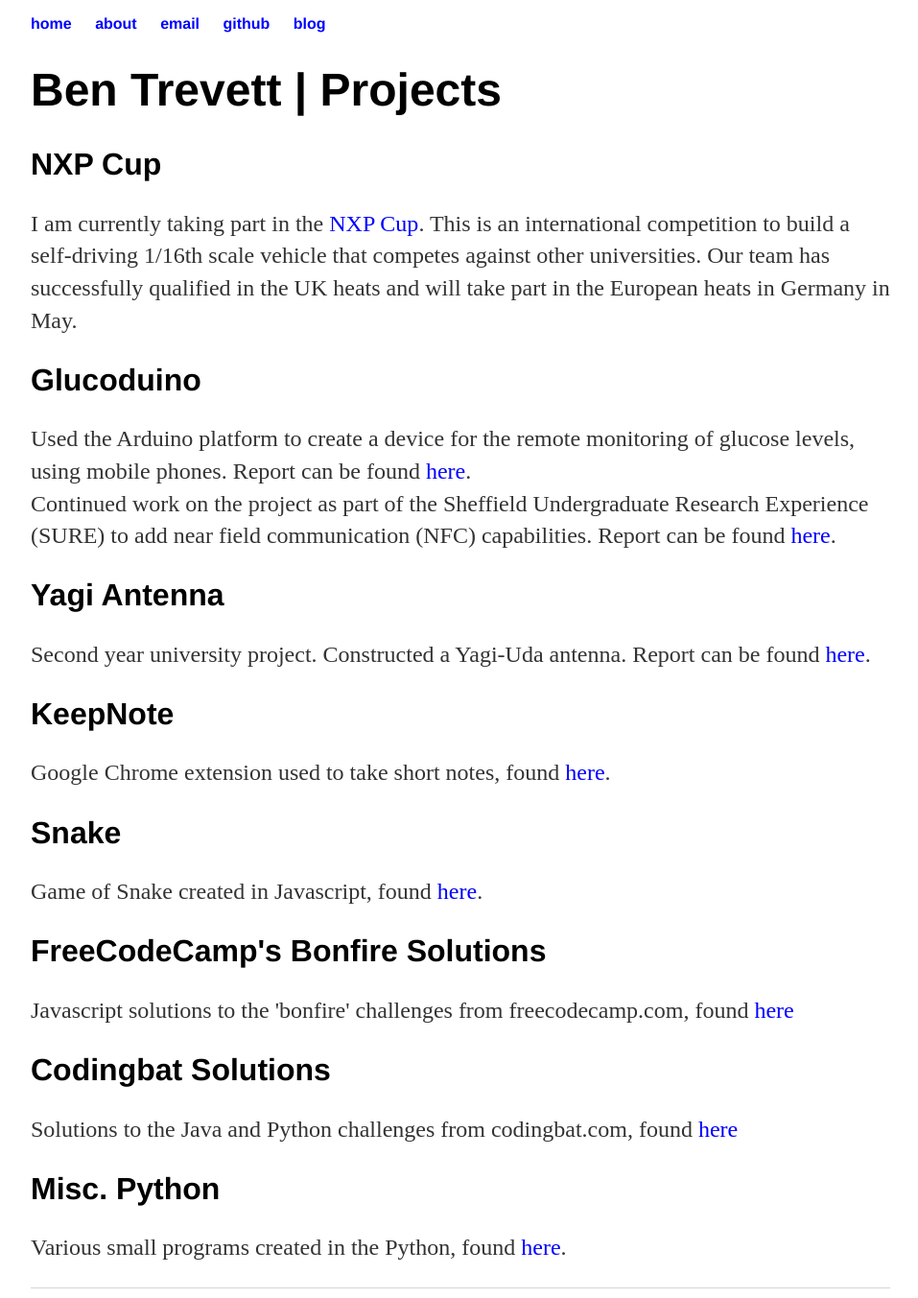
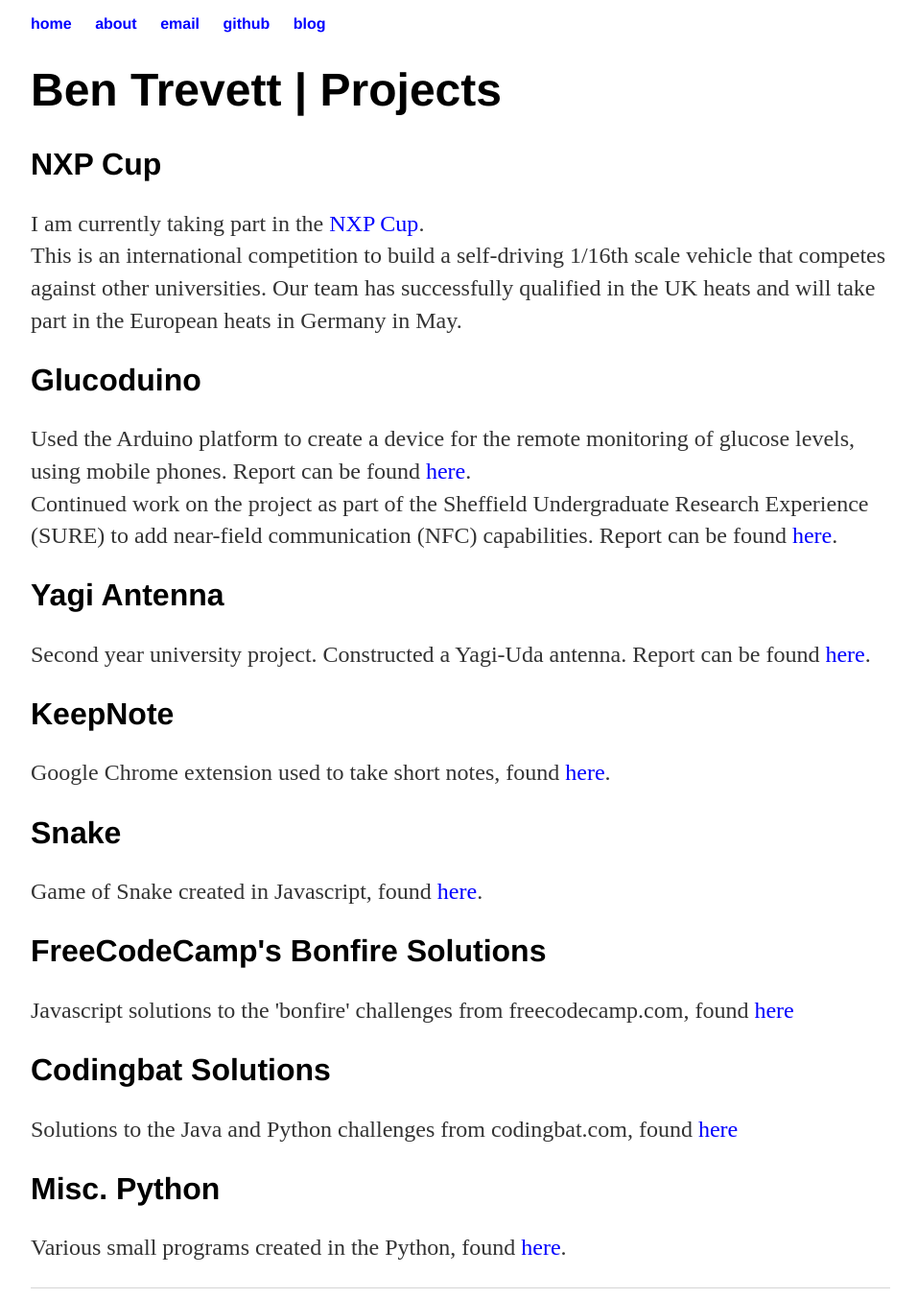
Before and after one commit to bentrevett/bentrevett.github.io, a Jekyll site: the page built from index.html, in a window 1280 px wide. Shown: the whole page at 96% size, without its empty margins (160-1117 px from the left). Built offline with Jekyll 4.4.1, drawn with Linux system fonts in a browser that asks for light colours.

Commit message:
Update index.html

```diff
--- a/index.html
+++ b/index.html
@@ -4,10 +4,10 @@
 ---
 	<h1>Ben Trevett | Projects</h1>
 	<h2>NXP Cup</h2>
-	<p>I am currently taking part in the <a href="https://community.freescale.com/docs/DOC-1284">NXP Cup</a>. This is an international competition to build a self-driving 1/16th scale vehicle that competes against other universities. Our team has successfully qualified in the UK heats and will take part in the European heats in Germany in May.</p>
+	<p>I am currently taking part in the <a href="https://community.freescale.com/docs/DOC-1284">NXP Cup</a>.<br>This is an international competition to build a self-driving 1/16th scale vehicle that competes against other universities. Our team has successfully qualified in the UK heats and will take part in the European heats in Germany in May.</p>
 	<h2>Glucoduino</h2>
 	<p>Used the Arduino platform to create a device for the remote monitoring of glucose levels, using mobile phones. Report can be found <a href="/glucoduino_report.pdf">here</a>.<br>
-	Continued work on the project as part of the Sheffield Undergraduate Research Experience (SURE) to add near field communication (NFC) capabilities. Report can be found <a href="/nfc_report.pdf">here</a>.</p>
+	Continued work on the project as part of the Sheffield Undergraduate Research Experience (SURE) to add near-field communication (NFC) capabilities. Report can be found <a href="/nfc_report.pdf">here</a>.</p>
 	<h2>Yagi Antenna</h2>
 	<p>Second year university project. Constructed a Yagi-Uda antenna. Report can be found <a href="/yagi_report.pdf">here</a>.</p>
 	<h2>KeepNote</h2>
```
